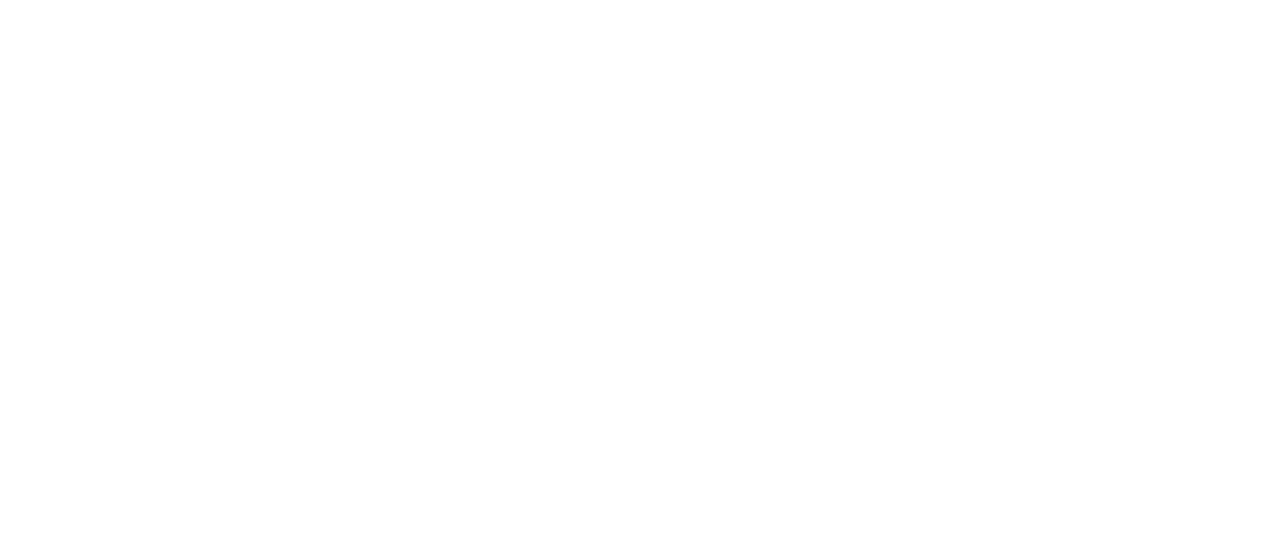
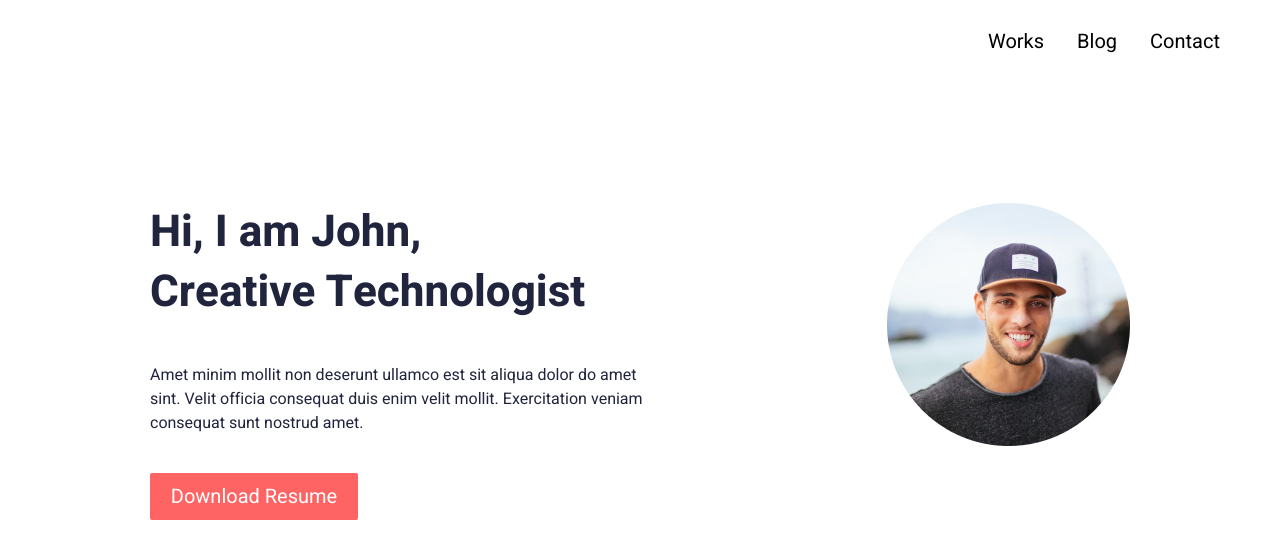
Before and after one commit to Asadbekayubov/fn-4-partfolio, a plain HTML site: page index.html in a window 1280 px wide. Drawn offline with Linux system fonts and the light colour scheme.

Commit message:
Asadbek header branch yaratib headerni tugatdi

```diff
--- a/css/main.css
+++ b/css/main.css
@@ -33,9 +33,93 @@ body {
     display: flex;
     flex-direction: column;
     color: #21243d;
+    font-family: 'Heebo', sans-serif;
 }
 
 main {
     flex-grow: 1;
     display: block;
 }
+
+
+img {
+    display: flex;
+    object-fit: cover;
+}
+
+a {
+    display: inline-block;
+    text-decoration: none;
+}
+
+.container {
+    max-width: 1452px;
+    width: 100%;
+    padding-left: 150px;
+    padding-right: 150px;
+    margin-left: auto;
+    margin-right: auto;
+}
+
+.sitenav {
+    display: flex;
+    align-items: center;
+    justify-content: right;
+    padding: 27px 60px;
+    margin-bottom: 120px;
+}
+
+.sitenav__list {
+    display: flex;
+    gap: 33px;
+}
+
+.sitenav__list-item {
+    list-style: none;
+}
+
+.sitenav__list-item-link {
+    font-size: 20px;
+    font-weight: 500;
+    line-height: 29px;
+    color: #000000;
+}
+
+.header__hero {
+    display: flex;
+    justify-content: space-between;
+}
+
+.header__hero-info {}
+
+.header__hero-info-title {
+    font-size: 44px;
+    font-weight: 700;
+    line-height: 60px;
+    margin-bottom: 40px;
+}
+
+.header__hero-info-paragraph {
+    font-size: 16px;
+    font-weight: 400;
+    line-height: 24px;
+    width: 497px;
+    margin-bottom: 38px;
+}
+
+.header__hero-info-btn {
+    display: flex;
+    justify-content: center;
+    align-items: center;
+    width: 208px;
+    height: 47px;
+    border-radius: 2px;
+    background-color: #FF6464;
+    font-family: Heebo;
+    font-size: 20px;
+    font-weight: 500;
+    line-height: 29px;
+    color: #FFFFFF;
+}
+
+.header__hero-img {}
--- a/index.html
+++ b/index.html
@@ -8,6 +8,25 @@
     <link rel="stylesheet" href="./css/main.css">
 </head>
 <body>
-
+    <!-- Header start -->
+    <header class="header">
+        <nav class="sitenav">
+            <ul class="sitenav__list">
+                <li class="sitenav__list-item"><a href="#" class="sitenav__list-item-link">Works</a></li>
+                <li class="sitenav__list-item"><a href="#" class="sitenav__list-item-link">Blog</a></li>
+                <li class="sitenav__list-item"><a href="#" class="sitenav__list-item-link">Contact</a></li>
+            </ul>
+        </nav>
+        <div class="header__hero container">
+            <div class="header__hero-info">
+                <h1 class="header__hero-info-title">
+                    Hi, I am John, <br> Creative Technologist
+                </h1>
+                <p class="header__hero-info-paragraph">Amet minim mollit non deserunt ullamco est sit aliqua dolor do amet sint. Velit officia consequat duis enim velit mollit. Exercitation veniam consequat sunt nostrud amet.</p>
+                <a href="#" class="header__hero-info-btn">Download Resume</a>
+            </div>
+            <img class="header__hero-img" src="images/header-hero-img.png" alt="Header hero img" width="243" height="243">
+        </div>
+    </header>
 </body>
 </html>
```
Also changed, not shown: fonts/heebo-v21-latin-700.woff2 (added), fonts/heebo-v21-latin-regular.woff2 (added), images/header-hero-img.png (added), 1 other file.
